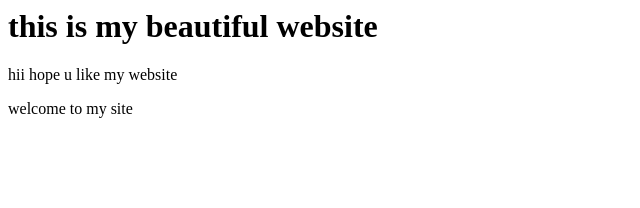
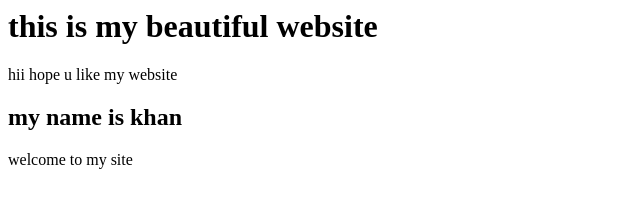
Before and after one commit to chouhanYash/Awesome.repo, a plain HTML site: page index.html in a window 1280 px wide. Shown: the whole page, without its empty margins (0-640 px from the left). Drawn offline with Linux system fonts and the light colour scheme.

Commit message:
addded h2 tag

```diff
--- a/index.html
+++ b/index.html
@@ -3,5 +3,6 @@
 <title> this is my website</title>
 <h1>this is my beautiful website</h1>
 <p>hii hope u like my website</p>
+<h2>my name is khan</h2>
 <p>welcome to my site</p>
 </html>
```
